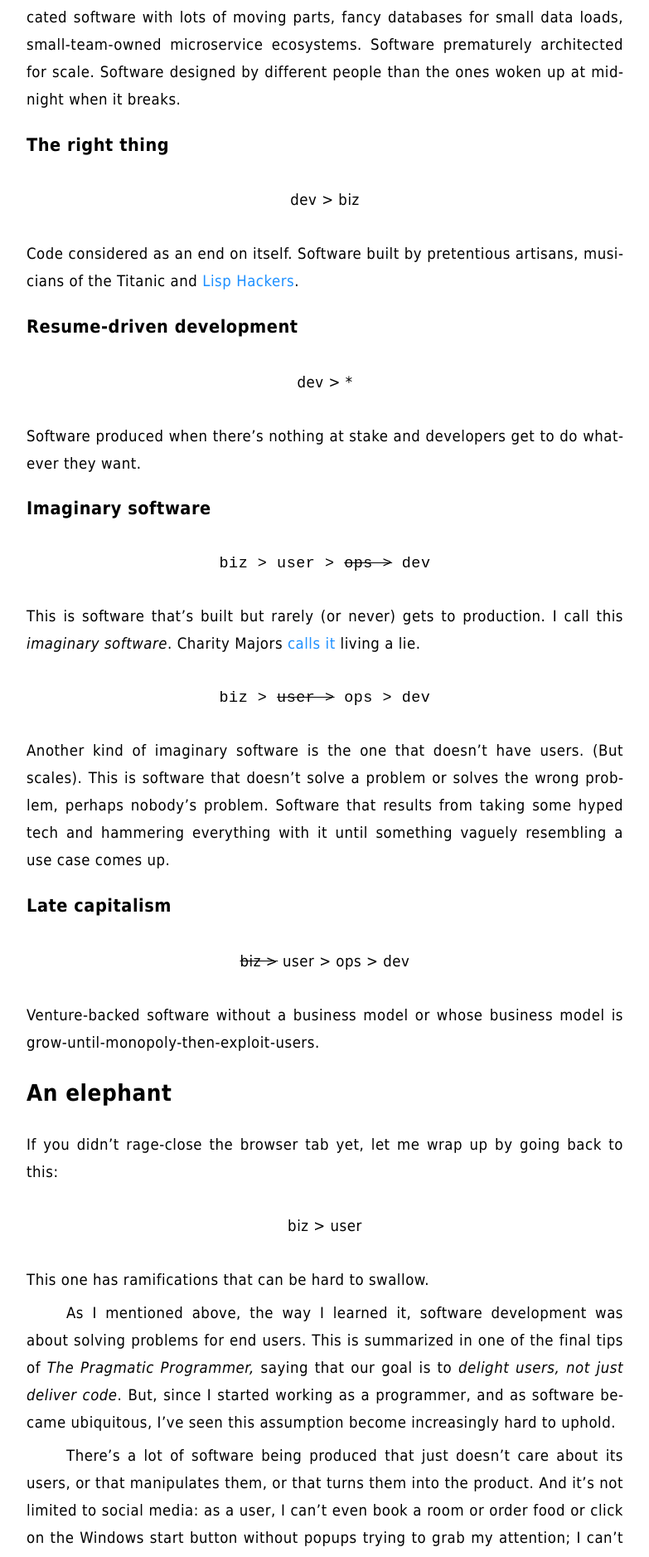
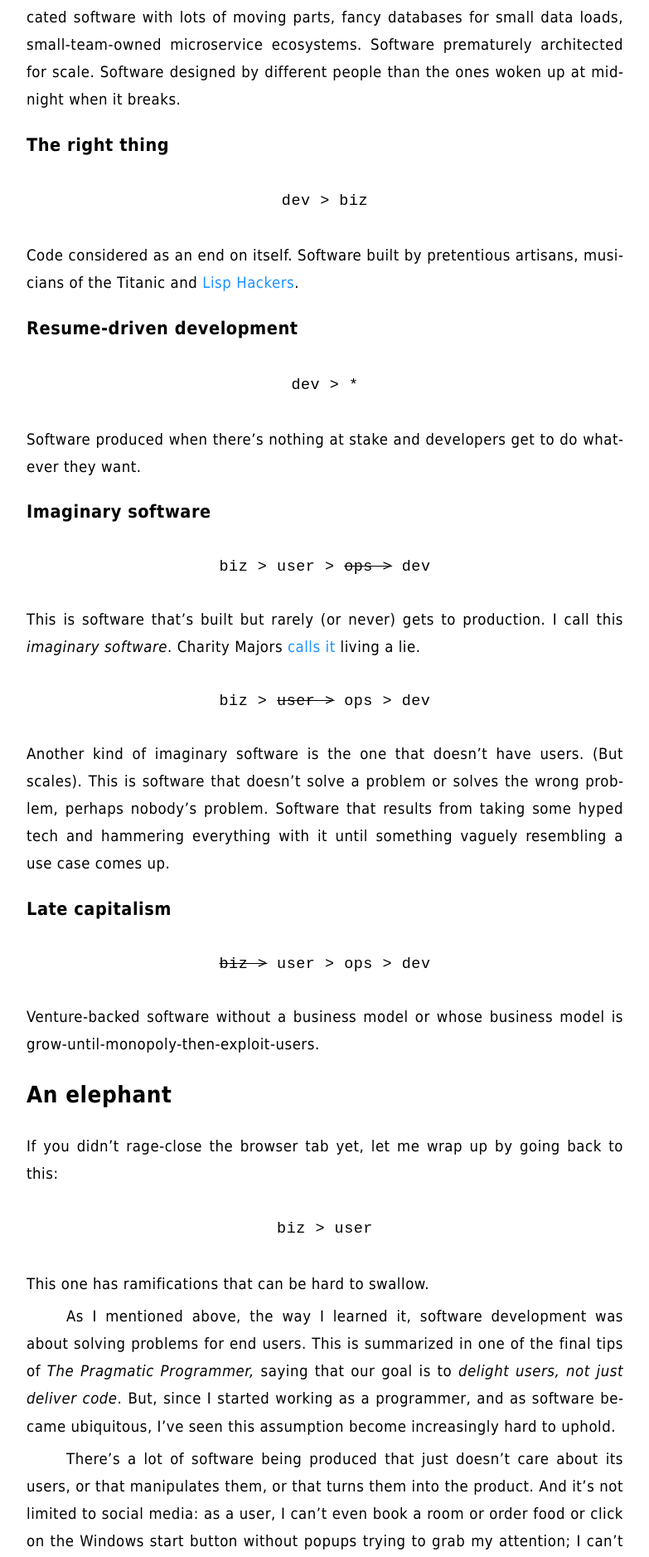
Before and after one commit to facundoolano/olano.dev, a Jekyll site: the page built from _posts/2023-11-30-code-is-run-more-than-read-hopefully.md, in a window 1280 px wide. Shown: the part 3630-5507 px from the top of the page at 83% size, without its empty margins (248-1031 px from the left). Built offline with Jekyll 4.4.1, drawn with Linux system fonts in a browser that asks for light colours.

Commit message:
fix monospace

```diff
--- a/_posts/2023-11-30-code-is-run-more-than-read-hopefully.md
+++ b/_posts/2023-11-30-code-is-run-more-than-read-hopefully.md
@@ -119,7 +119,7 @@ Software that wasn't designed with its operation in mind. This is overly complic
 
 <div class="org-center">
 <p>
-dev &gt; biz
+<code>dev &gt; biz</code>
 </p>
 </div>
 
@@ -130,7 +130,7 @@ Code considered as an end on itself. Software built by pretentious artisans, mus
 
 <div class="org-center">
 <p>
-dev &gt; *
+<code>dev &gt; *</code>
 </p>
 </div>
 
@@ -139,30 +139,18 @@ Software produced when there's nothing at stake and developers get to do whateve
 
 ### Imaginary software
 
-<div class="org-center">
-<code>
-biz > user > <del>ops ></del> dev
-</code>
-</div>
+<div class="org-center"><code>biz > user > <del>ops ></del> dev</code></div>
 
 This is software that's built but rarely (or never) gets to production. I call this *imaginary software*. Charity Majors [calls it](https://twitter.com/mipsytipsy/status/1308641574448803840?lang=es) living a lie.
 
-<div class="org-center">
-<code>
-biz > <del>user ></del> ops > dev
-</code>
-</div>
+<div class="org-center"><code>biz > <del>user ></del> ops > dev</code></div>
 
 Another kind of imaginary software is the one that doesn't have users. (But scales). This is software that doesn't solve a problem or solves the wrong problem, perhaps nobody's problem. Software that results from taking some hyped tech and hammering everything with it until something vaguely resembling a use case comes up.
 
 
 ### Late capitalism
 
-<div class="org-center">
-<p>
-<del>biz &gt;</del> user &gt; ops &gt; dev
-</p>
-</div>
+<div class="org-center"><code><del>biz ></del> user > ops > dev</code></div>
 
 Venture-backed software without a business model or whose business model is grow-until-monopoly-then-exploit-users.
 
@@ -173,7 +161,7 @@ If you didn't rage-close the browser tab yet, let me wrap up by going back to th
 
 <div class="org-center">
 <p>
-biz &gt; user
+<code>biz &gt; user</code>
 </p>
 </div>
 
```
Also changed, not shown: org/_posts/2023-11-30-code-is-run-more-than-read-hopefully.org (+8 -16 lines).
